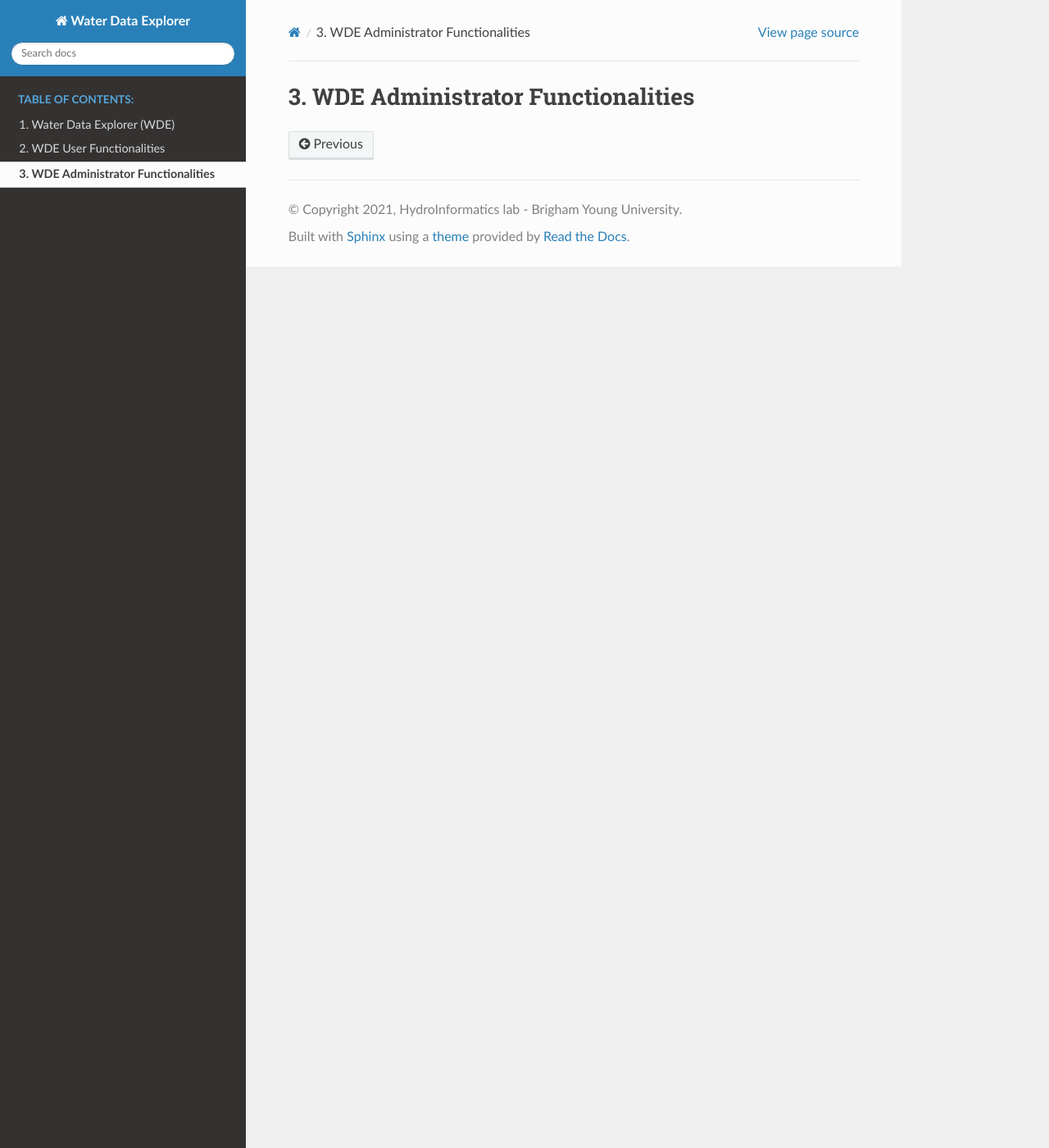
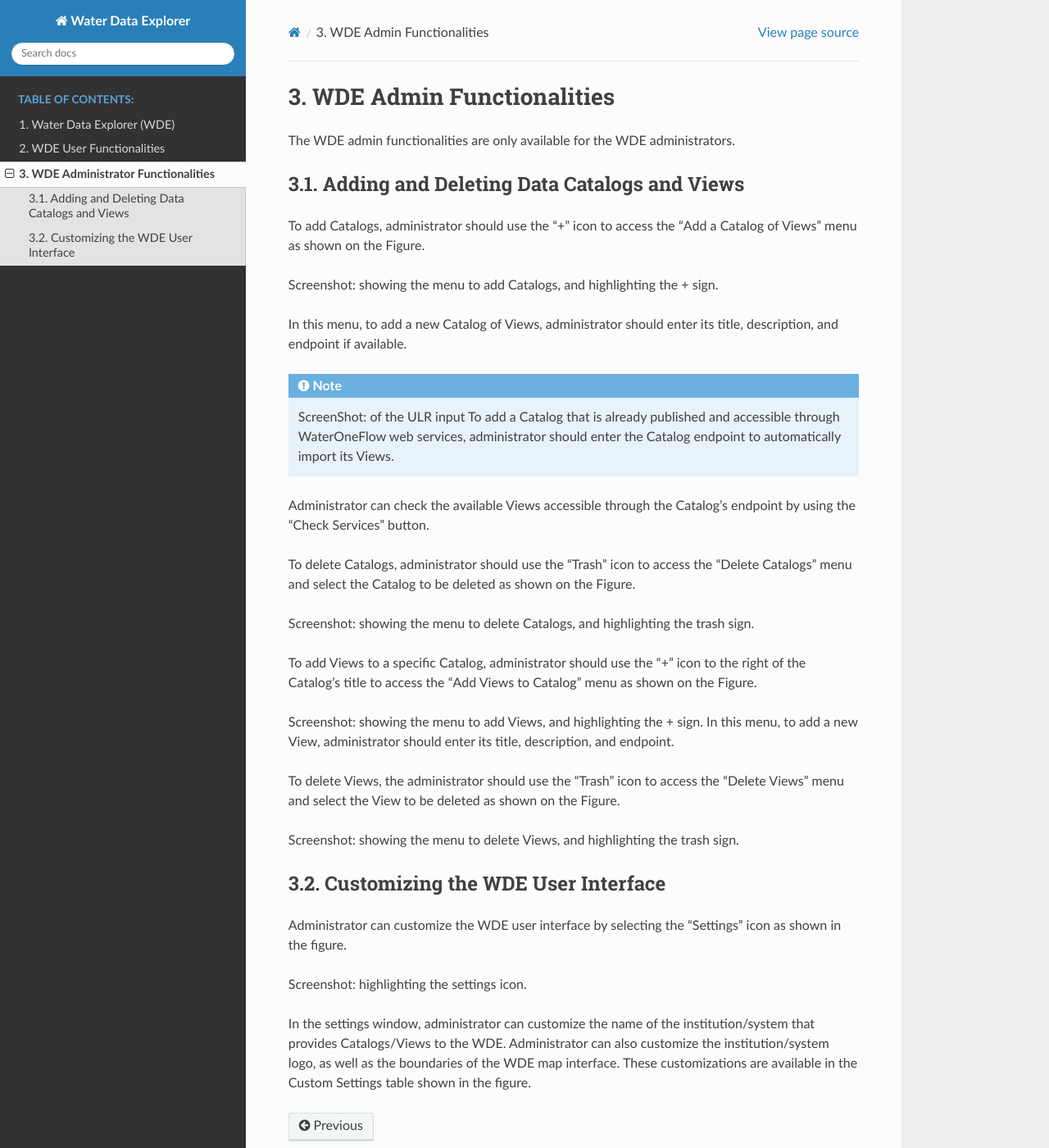
Before and after one commit to BYU-Hydroinformatics/Water-Data-Explorer, a Sphinx documentation site: the page built from docs/WDE_admin_func.rst, in a window 1280 px wide and 1400 px high. Shown: the whole window at 82% size. Built offline with Sphinx 7.4.7 and the Read the Docs theme 2.0.0, drawn with Linux system fonts in a browser that asks for light colours.

Commit message:
Documentation First Change, It needs the Screenshots and some style.

```diff
--- a/docs/WDE_admin_func.rst
+++ b/docs/WDE_admin_func.rst
@@ -1,3 +1,44 @@
-=================================
-WDE Administrator Functionalities
-=================================
+=========================
+WDE Admin Functionalities
+=========================
+
+The WDE admin functionalities are only available for the WDE administrators.
+
+Adding and Deleting Data Catalogs and Views
+*******************************************
+
+To add Catalogs, administrator should use the “+” icon to access the “Add a Catalog of Views” menu as shown on the Figure.
+
+Screenshot: showing the menu to add Catalogs, and highlighting the + sign.
+
+In this menu, to add a new Catalog of Views, administrator should enter its title, description, and endpoint if available.
+
+.. note::
+   ScreenShot: of the ULR input
+   To add a Catalog that is already published and accessible through WaterOneFlow web services, administrator should enter the Catalog endpoint to automatically import its Views.
+
+Administrator can check the available Views accessible through the Catalog’s endpoint by using the “Check Services” button.
+
+To delete Catalogs, administrator should use the “Trash” icon to access the “Delete Catalogs” menu and select the Catalog to be deleted as shown on the Figure.
+
+Screenshot: showing the menu to delete Catalogs, and highlighting the trash sign.
+
+To add Views to a specific Catalog, administrator should use the “+” icon to the right of  the Catalog’s title to access the “Add Views to Catalog” menu as shown on the Figure.
+
+
+Screenshot: showing the menu to add Views, and highlighting the + sign.
+In this menu, to add a new View, administrator should enter its title, description, and endpoint.
+
+To delete Views, the administrator should use the “Trash” icon to access the “Delete Views” menu and select the View to be deleted as shown on the Figure.
+
+Screenshot: showing the menu to delete Views, and highlighting the trash sign.
+
+Customizing the WDE User Interface
+**********************************
+
+Administrator can customize the WDE user interface by selecting the “Settings” icon as shown in the figure.
+
+Screenshot: highlighting the settings icon.
+
+
+In the settings window, administrator can customize the name of the institution/system that provides Catalogs/Views to the WDE. Administrator can also customize the institution/system logo, as well as the boundaries of the WDE map interface. These customizations are available in the Custom Settings table shown in the figure.
```
Also changed, not shown: docs/WDE.rst (+23 -16 lines), docs/WDE_user_func.rst (+35 -25 lines).
